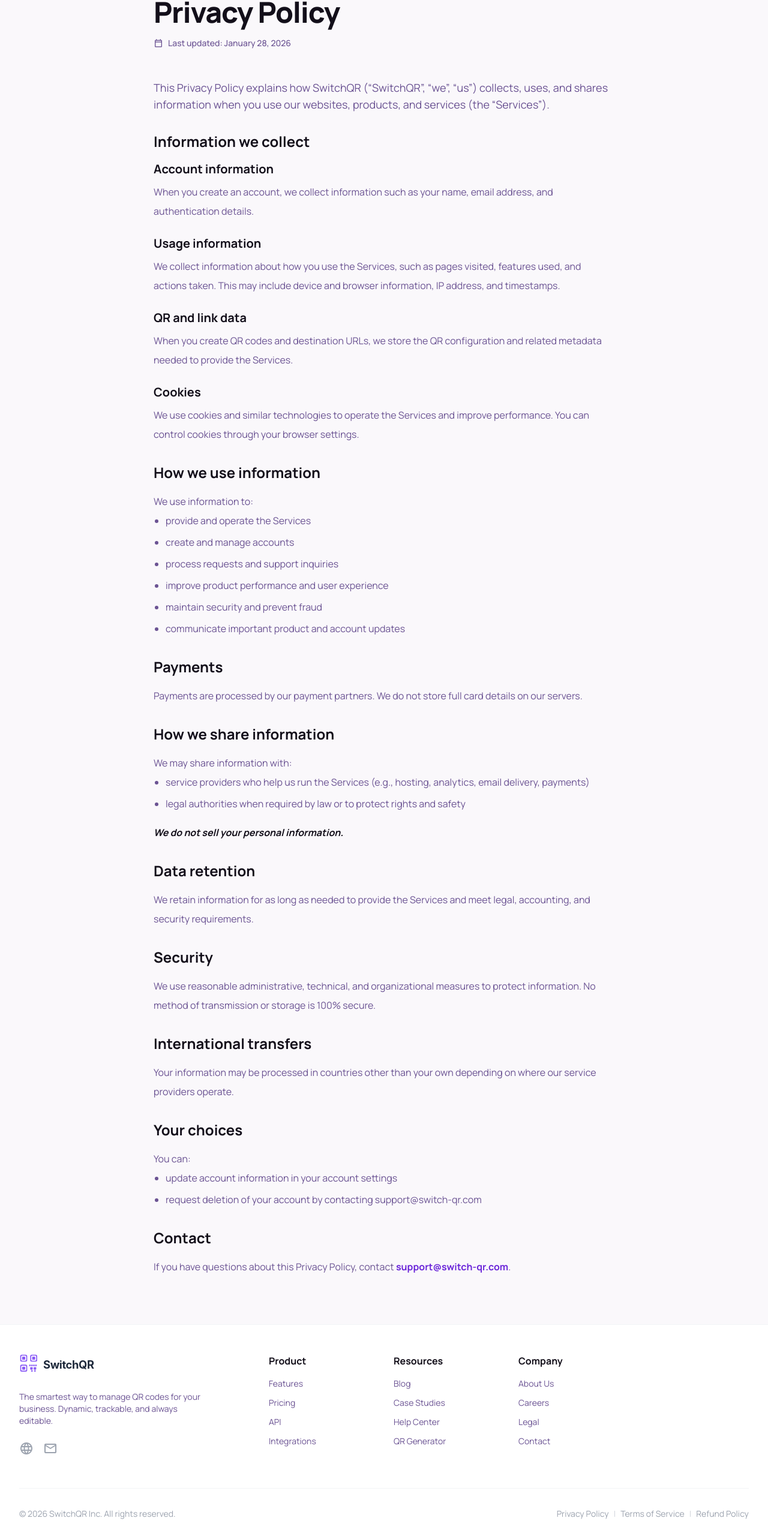
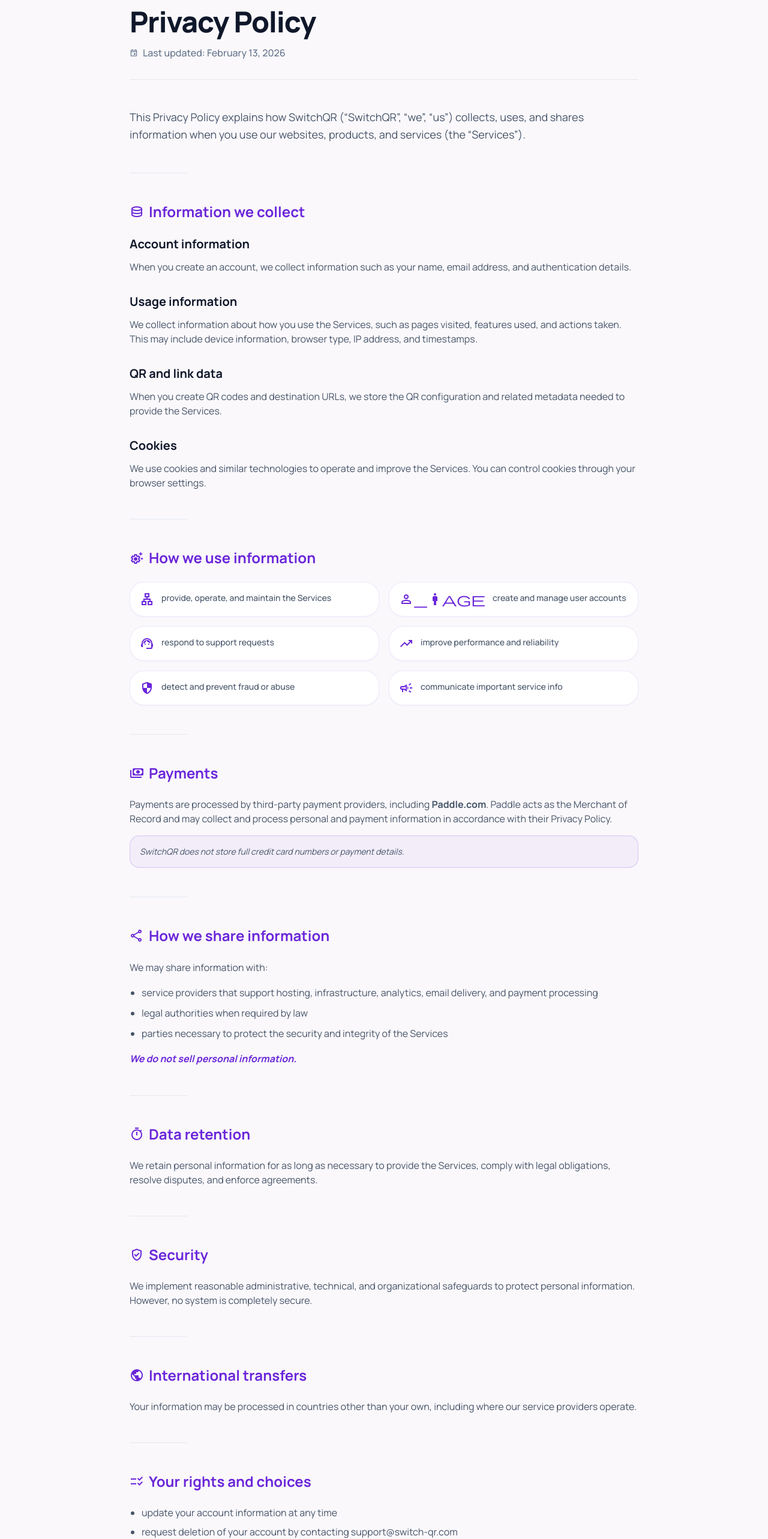
Before and after one commit to naveenkumar1569/switchqr-website, a React (Vite) app in the folder website/: page /privacy in a window 1280 px wide. Shown: the part 149-2715 px from the top of the page at 60% size. Built offline with nearby package versions, Linux system fonts and the light colour scheme.

Commit message:
feat(website): redesign Privacy Policy page with premium layout

```diff
--- a/website/src/pages/PrivacyPolicy.jsx
+++ b/website/src/pages/PrivacyPolicy.jsx
@@ -8,98 +8,206 @@
     });
 
     return (
-        <div className="bg-background-light text-text-main font-display antialiased min-h-screen">
-            <main className="max-w-7xl mx-auto px-4 sm:px-6 lg:px-8 py-10 lg:py-20">
-                <div className="max-w-3xl mx-auto">
-                    {/* Page Heading */}
-                    <div className="mb-12">
-                        <h1 className="text-4xl sm:text-5xl font-black text-text-main leading-tight mb-4 tracking-tight">Privacy Policy</h1>
-                        <div className="flex items-center gap-2 text-text-muted">
-                            <span className="material-symbols-outlined text-base">calendar_today</span>
-                            <span className="text-sm font-medium">Last updated: {today}</span>
+        <div className="bg-background-light dark:bg-background-dark text-slate-900 dark:text-slate-100 font-display transition-colors duration-300 min-h-screen">
+            <main className="max-w-4xl mx-auto px-6 py-16 md:py-24">
+                {/* Document Header */}
+                <header className="mb-12 border-b border-slate-200 dark:border-slate-800 pb-8">
+                    <h1 className="text-4xl md:text-5xl font-extrabold text-slate-900 dark:text-white mb-4 tracking-tight">
+                        Privacy Policy
+                    </h1>
+                    <div className="flex items-center gap-2 text-slate-500 dark:text-slate-400 font-medium">
+                        <span className="material-symbols-outlined text-sm">event</span>
+                        <span>Last updated: February 13, 2026</span>
+                    </div>
+                </header>
+
+                {/* Main Content Section */}
+                <article className="prose-custom max-w-none prose prose-slate dark:prose-invert">
+                    {/* Introduction */}
+                    <section className="mb-12">
+                        <p className="text-lg text-slate-600 dark:text-slate-300 leading-relaxed">
+                            This Privacy Policy explains how SwitchQR (“SwitchQR”, “we”, “us”) collects, uses, and shares information when you use our websites, products, and services (the “Services”).
+                        </p>
+                    </section>
+
+                    <div className="h-px bg-slate-200 dark:bg-slate-800 w-24 mb-12"></div>
+
+                    {/* Information we collect */}
+                    <section className="mb-12">
+                        <h2 className="text-2xl font-bold text-primary mb-6 flex items-center gap-2">
+                            <span className="material-symbols-outlined">database</span>
+                            Information we collect
+                        </h2>
+
+                        <div className="space-y-8">
+                            <div>
+                                <h3 className="text-xl font-bold text-slate-900 dark:text-white mb-3">Account information</h3>
+                                <p className="text-slate-600 dark:text-slate-300">
+                                    When you create an account, we collect information such as your name, email address, and authentication details.
+                                </p>
+                            </div>
+
+                            <div>
+                                <h3 className="text-xl font-bold text-slate-900 dark:text-white mb-3">Usage information</h3>
+                                <p className="text-slate-600 dark:text-slate-300">
+                                    We collect information about how you use the Services, such as pages visited, features used, and actions taken. This may include device information, browser type, IP address, and timestamps.
+                                </p>
+                            </div>
+
+                            <div>
+                                <h3 className="text-xl font-bold text-slate-900 dark:text-white mb-3">QR and link data</h3>
+                                <p className="text-slate-600 dark:text-slate-300">
+                                    When you create QR codes and destination URLs, we store the QR configuration and related metadata needed to provide the Services.
+                                </p>
+                            </div>
+
+                            <div>
+                                <h3 className="text-xl font-bold text-slate-900 dark:text-white mb-3">Cookies</h3>
+                                <p className="text-slate-600 dark:text-slate-300">
+                                    We use cookies and similar technologies to operate and improve the Services. You can control cookies through your browser settings.
+                                </p>
                             </div>
                         </div>
-
-                    {/* Content Area */}
-                    <article className="prose prose-slate max-w-none">
-                        <div className="space-y-8 text-text-muted leading-8">
-                            <p className="text-lg">This Privacy Policy explains how SwitchQR (“SwitchQR”, “we”, “us”) collects, uses, and shares information when you use our websites, products, and services (the “Services”).</p>
-
-                            <section>
-                                <h2 className="text-2xl font-bold text-text-main mb-4">Information we collect</h2>
-
-                                <h3 className="text-xl font-bold text-text-main mb-2">Account information</h3>
-                                <p>When you create an account, we collect information such as your name, email address, and authentication details.</p>
-
-                                <h3 className="text-xl font-bold text-text-main mb-2 mt-6">Usage information</h3>
-                                <p>We collect information about how you use the Services, such as pages visited, features used, and actions taken. This may include device and browser information, IP address, and timestamps.</p>
-
-                                <h3 className="text-xl font-bold text-text-main mb-2 mt-6">QR and link data</h3>
-                                <p>When you create QR codes and destination URLs, we store the QR configuration and related metadata needed to provide the Services.</p>
-
-                                <h3 className="text-xl font-bold text-text-main mb-2 mt-6">Cookies</h3>
-                                <p>We use cookies and similar technologies to operate the Services and improve performance. You can control cookies through your browser settings.</p>
                     </section>
 
-                            <section>
-                                <h2 className="text-2xl font-bold text-text-main mb-4">How we use information</h2>
-                                <p>We use information to:</p>
-                                <ul className="list-disc pl-5 space-y-1">
-                                    <li>provide and operate the Services</li>
-                                    <li>create and manage accounts</li>
-                                    <li>process requests and support inquiries</li>
-                                    <li>improve product performance and user experience</li>
-                                    <li>maintain security and prevent fraud</li>
-                                    <li>communicate important product and account updates</li>
+                    <div className="h-px bg-slate-200 dark:bg-slate-800 w-24 mb-12"></div>
+
+                    {/* How we use information */}
+                    <section className="mb-12">
+                        <h2 className="text-2xl font-bold text-primary mb-6 flex items-center gap-2">
+                            <span className="material-symbols-outlined">settings_suggest</span>
+                            How we use information
+                        </h2>
+                        <ul className="grid grid-cols-1 md:grid-cols-2 gap-4 text-slate-600 dark:text-slate-300">
+                            {[
+                                { icon: 'lan', text: 'provide, operate, and maintain the Services' },
+                                { icon: 'person_manage', text: 'create and manage user accounts' },
+                                { icon: 'support_agent', text: 'respond to support requests' },
+                                { icon: 'trending_up', text: 'improve performance and reliability' },
+                                { icon: 'security', text: 'detect and prevent fraud or abuse' },
+                                { icon: 'campaign', text: 'communicate important service info' },
+                            ].map((item, idx) => (
+                                <li key={idx} className="flex items-start gap-3 bg-white dark:bg-background-dark p-4 rounded-xl border border-primary/10 shadow-sm shadow-primary/5">
+                                    <span className="material-symbols-outlined text-primary">{item.icon}</span>
+                                    <span className="text-sm font-medium">{item.text}</span>
+                                </li>
+                            ))}
                         </ul>
                     </section>
 
-                            <section>
-                                <h2 className="text-2xl font-bold text-text-main mb-4">Payments</h2>
-                                <p>Payments are processed by our payment partners. We do not store full card details on our servers.</p>
+                    <div className="h-px bg-slate-200 dark:bg-slate-800 w-24 mb-12"></div>
+
+                    {/* Payments */}
+                    <section className="mb-12">
+                        <h2 className="text-2xl font-bold text-primary mb-6 flex items-center gap-2">
+                            <span className="material-symbols-outlined">payments</span>
+                            Payments
+                        </h2>
+                        <div className="space-y-4 text-slate-600 dark:text-slate-300">
+                            <p>
+                                Payments are processed by third-party payment providers, including <strong>Paddle.com</strong>. Paddle acts as the Merchant of Record and may collect and process personal and payment information in accordance with their Privacy Policy.
+                            </p>
+                            <p className="bg-primary/5 dark:bg-primary/10 border border-primary/20 rounded-lg p-4 italic text-sm">
+                                SwitchQR does not store full credit card numbers or payment details.
+                            </p>
+                        </div>
                     </section>
 
-                            <section>
-                                <h2 className="text-2xl font-bold text-text-main mb-4">How we share information</h2>
+                    <div className="h-px bg-slate-200 dark:bg-slate-800 w-24 mb-12"></div>
+
+                    {/* How we share information */}
+                    <section className="mb-12">
+                        <h2 className="text-2xl font-bold text-primary mb-6 flex items-center gap-2">
+                            <span className="material-symbols-outlined">share</span>
+                            How we share information
+                        </h2>
+                        <div className="space-y-4 text-slate-600 dark:text-slate-300 leading-relaxed">
                             <p>We may share information with:</p>
-                                <ul className="list-disc pl-5 space-y-1">
-                                    <li>service providers who help us run the Services (e.g., hosting, analytics, email delivery, payments)</li>
-                                    <li>legal authorities when required by law or to protect rights and safety</li>
+                            <ul className="list-disc pl-5 space-y-2">
+                                <li>service providers that support hosting, infrastructure, analytics, email delivery, and payment processing</li>
+                                <li>legal authorities when required by law</li>
+                                <li>parties necessary to protect the security and integrity of the Services</li>
                             </ul>
-                                <p className="mt-4 font-bold text-text-main italic">We do not sell your personal information.</p>
+                            <p className="mt-6 font-bold text-primary italic">We do not sell personal information.</p>
+                        </div>
                     </section>
 
-                            <section>
-                                <h2 className="text-2xl font-bold text-text-main mb-4">Data retention</h2>
-                                <p>We retain information for as long as needed to provide the Services and meet legal, accounting, and security requirements.</p>
+                    <div className="h-px bg-slate-200 dark:bg-slate-800 w-24 mb-12"></div>
+
+                    {/* Data retention */}
+                    <section className="mb-12">
+                        <h2 className="text-2xl font-bold text-primary mb-6 flex items-center gap-2">
+                            <span className="material-symbols-outlined">timer</span>
+                            Data retention
+                        </h2>
+                        <p className="text-slate-600 dark:text-slate-300">
+                            We retain personal information for as long as necessary to provide the Services, comply with legal obligations, resolve disputes, and enforce agreements.
+                        </p>
                     </section>
 
-                            <section>
-                                <h2 className="text-2xl font-bold text-text-main mb-4">Security</h2>
-                                <p>We use reasonable administrative, technical, and organizational measures to protect information. No method of transmission or storage is 100% secure.</p>
+                    <div className="h-px bg-slate-200 dark:bg-slate-800 w-24 mb-12"></div>
+
+                    {/* Security */}
+                    <section className="mb-12">
+                        <h2 className="text-2xl font-bold text-primary mb-6 flex items-center gap-2">
+                            <span className="material-symbols-outlined">verified_user</span>
+                            Security
+                        </h2>
+                        <p className="text-slate-600 dark:text-slate-300">
+                            We implement reasonable administrative, technical, and organizational safeguards to protect personal information. However, no system is completely secure.
+                        </p>
                     </section>
 
-                            <section>
-                                <h2 className="text-2xl font-bold text-text-main mb-4">International transfers</h2>
-                                <p>Your information may be processed in countries other than your own depending on where our service providers operate.</p>
+                    <div className="h-px bg-slate-200 dark:bg-slate-800 w-24 mb-12"></div>
+
+                    {/* International transfers */}
+                    <section className="mb-12">
+                        <h2 className="text-2xl font-bold text-primary mb-6 flex items-center gap-2">
+                            <span className="material-symbols-outlined">public</span>
+                            International transfers
+                        </h2>
+                        <p className="text-slate-600 dark:text-slate-300">
+                            Your information may be processed in countries other than your own, including where our service providers operate.
+                        </p>
                     </section>
 
-                            <section>
-                                <h2 className="text-2xl font-bold text-text-main mb-4">Your choices</h2>
-                                <p>You can:</p>
-                                <ul className="list-disc pl-5 space-y-1">
-                                    <li>update account information in your account settings</li>
+                    <div className="h-px bg-slate-200 dark:bg-slate-800 w-24 mb-12"></div>
+
+                    {/* Your rights and choices */}
+                    <section className="mb-12">
+                        <h2 className="text-2xl font-bold text-primary mb-6 flex items-center gap-2">
+                            <span className="material-symbols-outlined">checklist_rtl</span>
+                            Your rights and choices
+                        </h2>
+                        <ul className="list-disc pl-5 space-y-2 text-slate-600 dark:text-slate-300">
+                            <li>update your account information at any time</li>
                             <li>request deletion of your account by contacting support@switch-qr.com</li>
+                            <li>control cookies through browser settings</li>
                         </ul>
                     </section>
 
-                            <section>
-                                <h2 className="text-2xl font-bold text-text-main mb-4">Contact</h2>
-                                <p>If you have questions about this Privacy Policy, contact <a href="mailto:support@switch-qr.com" className="text-primary hover:underline font-bold">support@switch-qr.com</a>.</p>
+                    <div className="h-px bg-slate-200 dark:bg-slate-800 w-24 mb-12"></div>
+
+                    {/* Contact Section */}
+                    <section className="mb-16">
+                        <h2 className="text-2xl font-bold text-primary mb-6 flex items-center gap-2">
+                            <span className="material-symbols-outlined">contact_page</span>
+                            Contact
+                        </h2>
+                        <div className="bg-primary/5 dark:bg-primary/10 border border-primary/20 rounded-xl p-8">
+                            <p className="text-slate-700 dark:text-slate-300 mb-4 font-medium">
+                                If you have questions about this Privacy Policy, contact:
+                            </p>
+                            <a
+                                href="mailto:support@switch-qr.com"
+                                className="inline-flex items-center gap-3 text-2xl font-bold text-primary hover:underline group"
+                            >
+                                <span className="material-symbols-outlined group-hover:scale-110 transition-transform">mail</span>
+                                support@switch-qr.com
+                            </a>
+                        </div>
                     </section>
-                        </div>
                 </article>
-                </div>
             </main>
         </div>
     );
```
Lines whose indentation alone changed are shown as unchanged.
